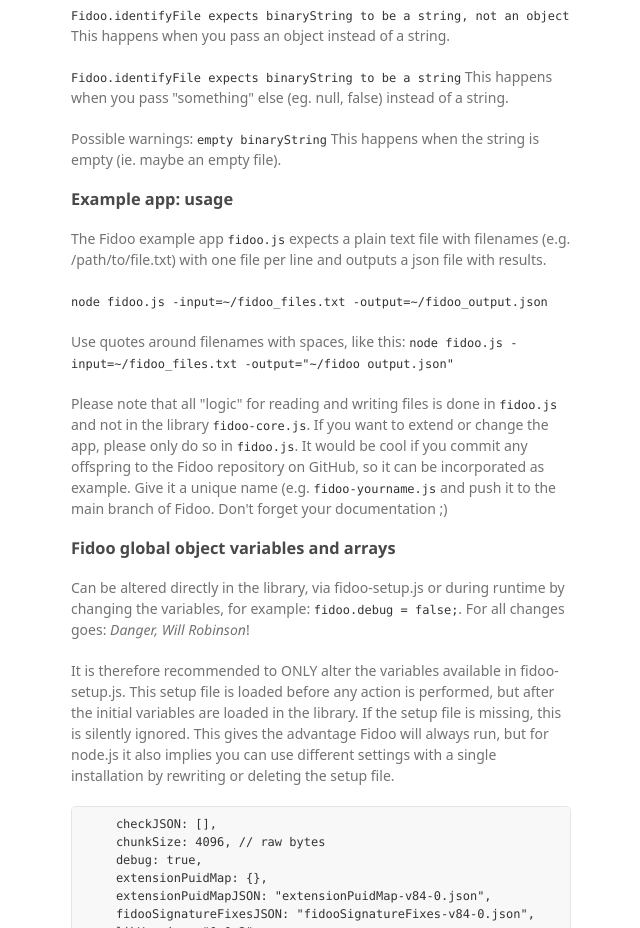
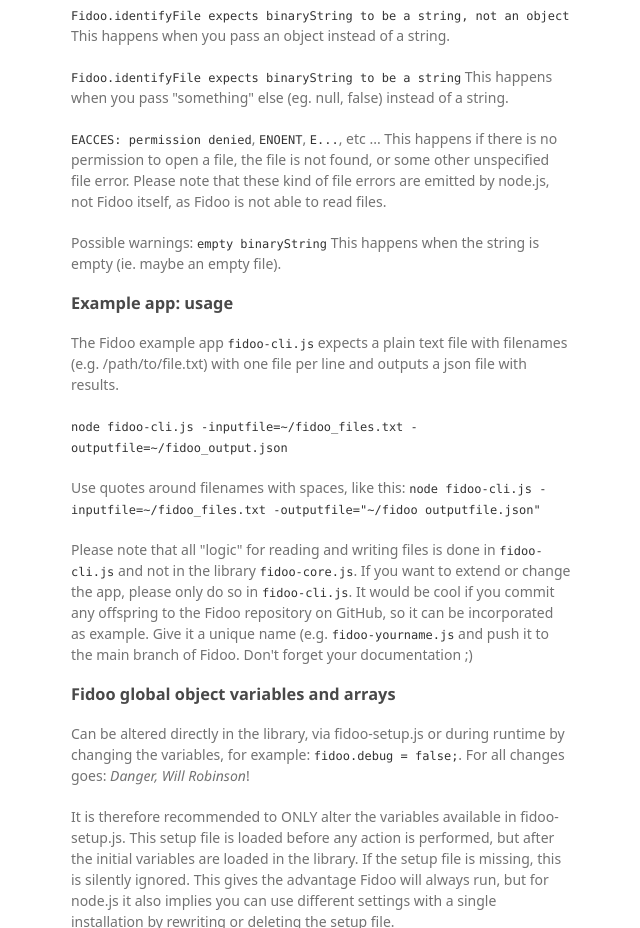
Before and after one commit to techmaurice/fidoo, a plain HTML site: page index.html in a window 1280 px wide. Shown: the part 1880-2808 px from the top of the page, without its empty margins (499-1139 px from the left). Drawn offline with Linux system fonts and the light colour scheme; a web font is replaced by a local one.

```diff
--- a/index.html
+++ b/index.html
@@ -96,6 +96,10 @@
 <p><code>Fidoo.identifyFile expects binaryString to be a string</code>
 This happens when you pass "something" else (eg. null, false) instead of a string.</p>
 
+<p><code>EACCES: permission denied</code>, <code>ENOENT</code>, <code>E...</code>, etc ...
+This happens if there is no permission to open a file, the file is not found, or some other unspecified file error.
+Please note that these kind of file errors are emitted by node.js, not Fidoo itself, as Fidoo is not able to read files.</p>
+
 <p>Possible warnings:
 <code>empty binaryString</code>
 This happens when the string is empty (ie. maybe an empty file).</p>
@@ -103,14 +107,14 @@
 <h3>
 <a id="example-app-usage" class="anchor" href="#example-app-usage" aria-hidden="true"><span aria-hidden="true" class="octicon octicon-link"></span></a>Example app: usage</h3>
 
-<p>The Fidoo example app <code>fidoo.js</code> expects a plain text file with filenames (e.g. /path/to/file.txt) with one file per line and outputs a json file with results.</p>
+<p>The Fidoo example app <code>fidoo-cli.js</code> expects a plain text file with filenames (e.g. /path/to/file.txt) with one file per line and outputs a json file with results.</p>
 
-<p><code>node fidoo.js -input=~/fidoo_files.txt -output=~/fidoo_output.json</code></p>
+<p><code>node fidoo-cli.js -inputfile=~/fidoo_files.txt -outputfile=~/fidoo_output.json</code></p>
 
 <p>Use quotes around filenames with spaces, like this:
-<code>node fidoo.js -input=~/fidoo_files.txt -output="~/fidoo output.json"</code></p>
+<code>node fidoo-cli.js -inputfile=~/fidoo_files.txt -outputfile="~/fidoo outputfile.json"</code></p>
 
-<p>Please note that all "logic" for reading and writing files is done in <code>fidoo.js</code> and not in the library <code>fidoo-core.js</code>. If you want to extend or change the app, please only do so in <code>fidoo.js</code>. It would be cool if you commit any offspring to the Fidoo repository on GitHub, so it can be incorporated as example. Give it a unique name (e.g. <code>fidoo-yourname.js</code> and push it to the main branch of Fidoo. Don't forget your documentation ;)</p>
+<p>Please note that all "logic" for reading and writing files is done in <code>fidoo-cli.js</code> and not in the library <code>fidoo-core.js</code>. If you want to extend or change the app, please only do so in <code>fidoo-cli.js</code>. It would be cool if you commit any offspring to the Fidoo repository on GitHub, so it can be incorporated as example. Give it a unique name (e.g. <code>fidoo-yourname.js</code> and push it to the main branch of Fidoo. Don't forget your documentation ;)</p>
 
 <h3>
 <a id="fidoo-global-object-variables-and-arrays" class="anchor" href="#fidoo-global-object-variables-and-arrays" aria-hidden="true"><span aria-hidden="true" class="octicon octicon-link"></span></a>Fidoo global object variables and arrays</h3>
```
Also changed, not shown: params.json (+1 -1 lines).
